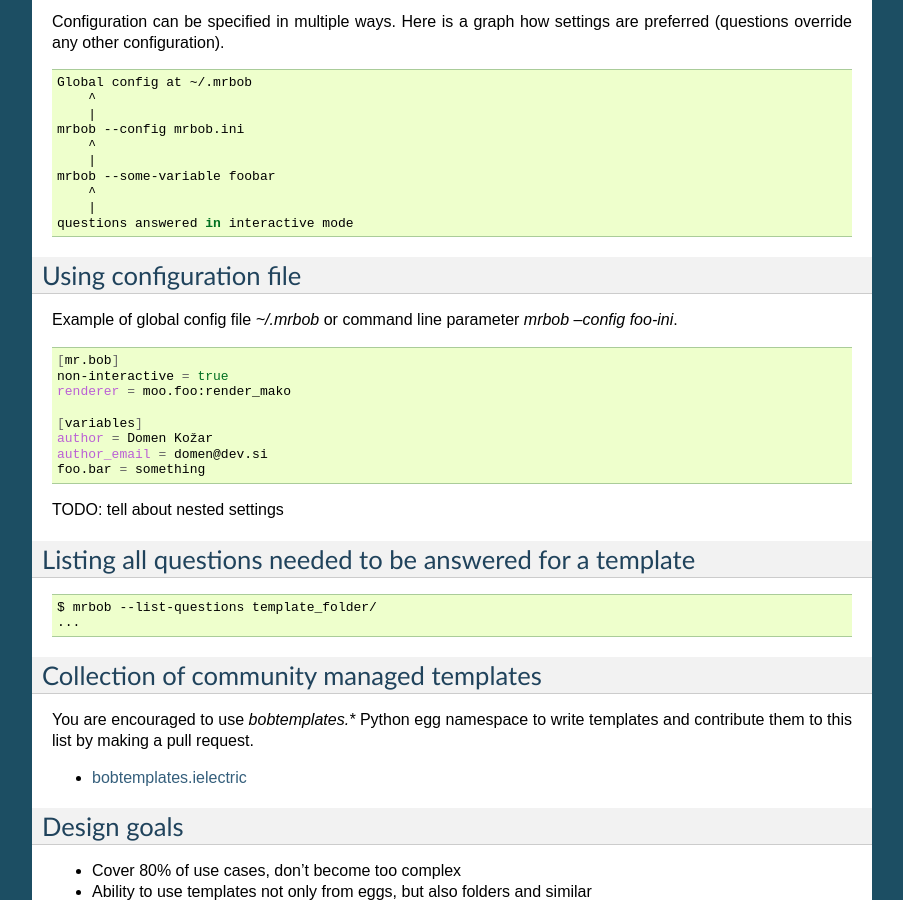
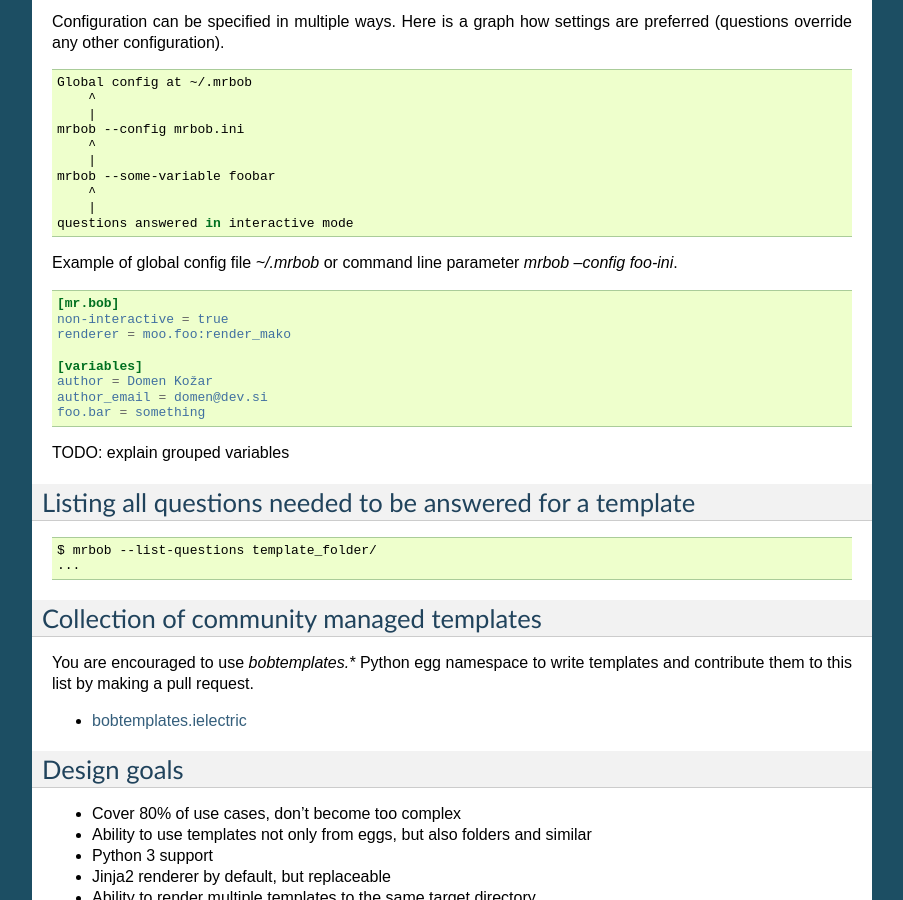
Before and after one commit to collective/mr.bob, a Sphinx documentation site: the page built from docs/source/userguide.rst, in a window 1280 px wide and 900 px high, scrolled down 959 px. Shown: the whole window, without its empty margins (198-1101 px from the left). Built offline with Sphinx 7.4.7, drawn with Linux system fonts in a browser that asks for light colours; some of the changed text lies outside the part shown.

Commit message:
update docs

```diff
--- a/docs/source/userguide.rst
+++ b/docs/source/userguide.rst
@@ -72,12 +72,9 @@
     questions answered in interactive mode
 
 
-Using configuration file
-------------------------
-
 Example of global config file `~/.mrbob` or command line parameter `mrbob --config foo-ini`.
 
-::
+.. code-block:: ini
 
     [mr.bob]
     non-interactive = true
@@ -89,7 +86,7 @@
     foo.bar = something
 
 
-TODO: tell about nested settings
+TODO: explain grouped variables
 
 Listing all questions needed to be answered for a template
 ----------------------------------------------------------
```
